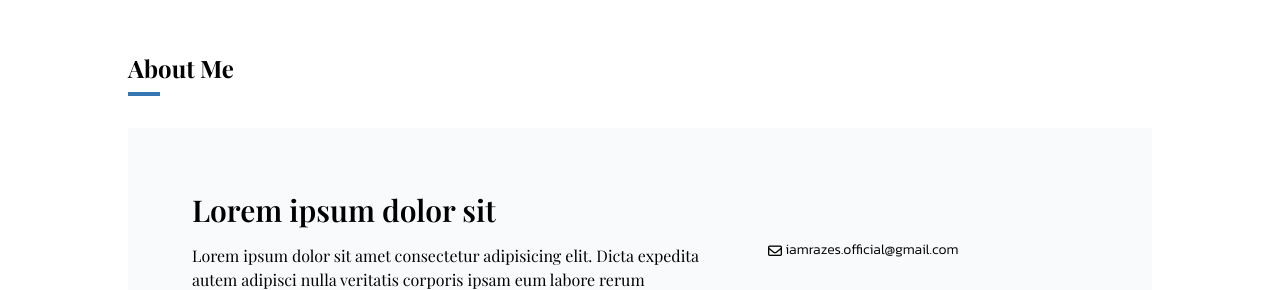
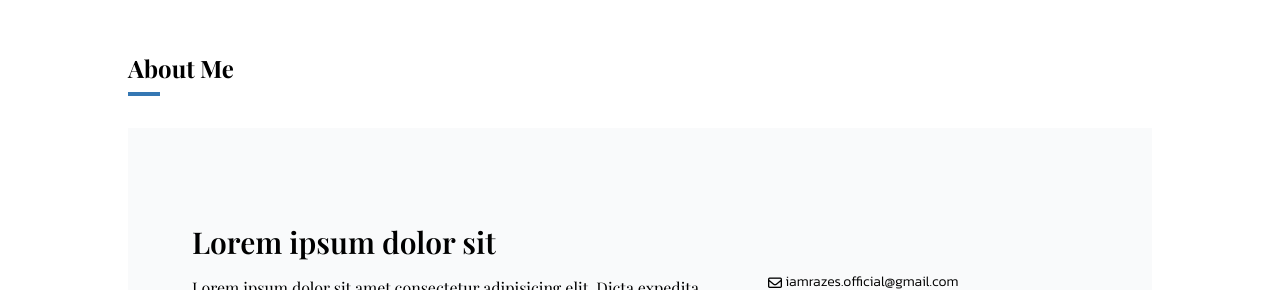
Before and after one commit to iamrazes/iamrazes.github.io, a website: page index.html in a window 1280 px wide. Shown: the part 802-1092 px from the top of the page. Drawn offline with nearby package versions, Linux system fonts and the light colour scheme; a web font is replaced by a local one.

Commit message:
update 4

```diff
--- a/index.html
+++ b/index.html
@@ -100,7 +100,7 @@
     <div class="mt-20 py-4 mx-auto max-w-screen-lg" id="aboutme">
         <h1 class="text-2xl font-bold">About Me</h1>
         <div class="bg-[#3577b3] w-8 h-1 my-2"></div>
-        <div class="relative bg-gray-50 my-8 px-16 py-16 overflow-hidden">
+        <div class="relative bg-gray-50 my-8 px-16 py-24 overflow-hidden">
             <div class="flex">
                 <div class="flex flex-col gap-y-4">
                     <h1 class="text-3xl font-semibold">Lorem ipsum dolor sit</h1>
```
Also changed, not shown: src/output.css.
